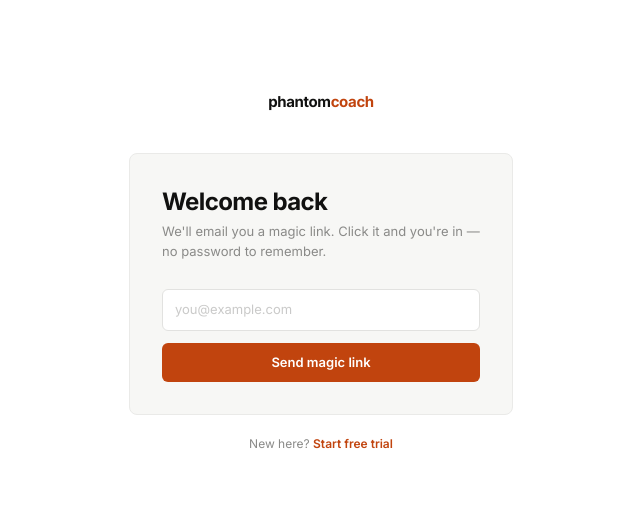
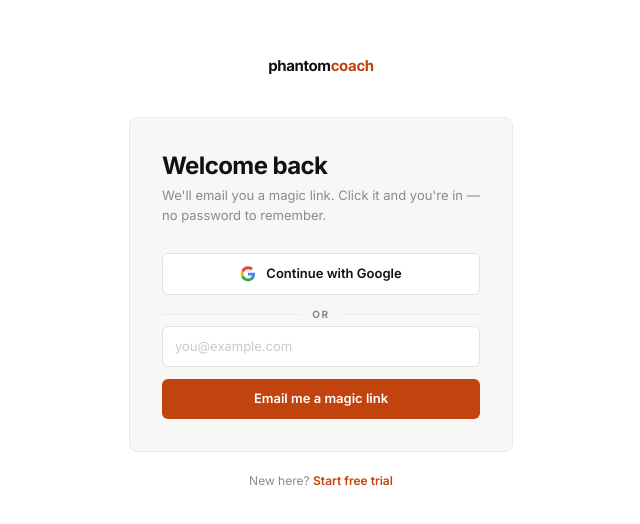
Before and after one commit to domvc/phantom, a Next.js app: page /sign-in in a window 1280 px wide. Shown: the part 128-652 px from the top of the page, without its empty margins (319-959 px from the left). Built offline with nearby package versions, Linux system fonts and the light colour scheme; no server answers.

Commit message:
feat(auth): Google OAuth sign-in alongside magic link

```diff
--- a/src/app/sign-in/page.tsx
+++ b/src/app/sign-in/page.tsx
@@ -8,6 +8,7 @@
   const configured = isSupabaseConfigured();
   const [email, setEmail] = useState("");
   const [phase, setPhase] = useState<"idle" | "sending" | "sent" | "error">("idle");
+  const [googlePhase, setGooglePhase] = useState<"idle" | "redirecting" | "error">("idle");
   const [error, setError] = useState<string | null>(null);
 
   async function sendMagicLink(e: React.FormEvent) {
@@ -38,6 +39,29 @@
     setPhase("sent");
   }
 
+  async function signInWithGoogle() {
+    setGooglePhase("redirecting");
+    setError(null);
+    const sb = getSupabase();
+    if (!sb) {
+      setError("Auth isn't configured yet — running in demo mode.");
+      setGooglePhase("error");
+      return;
+    }
+    const { error: authError } = await sb.auth.signInWithOAuth({
+      provider: "google",
+      options: {
+        redirectTo: `${window.location.origin}/auth/callback`,
+      },
+    });
+    if (authError) {
+      setError(authError.message);
+      setGooglePhase("error");
+    }
+    // On success the browser navigates to Google's consent screen — no need to
+    // unset the redirecting state, the page is unmounting.
+  }
+
   return (
     <main className="flex flex-1 items-center justify-center px-6 py-20">
       <div className="w-full max-w-sm">
@@ -62,6 +86,28 @@
                   </p>
                 </div>
               ) : (
+                <div className="space-y-3">
+                  {/* Google OAuth */}
+                  <button
+                    type="button"
+                    onClick={signInWithGoogle}
+                    disabled={googlePhase === "redirecting"}
+                    className="w-full flex items-center justify-center gap-2.5 px-5 py-2.5 bg-bg border border-border hover:border-accent text-text text-[13px] font-semibold rounded-md transition disabled:opacity-50"
+                  >
+                    <GoogleGlyph />
+                    {googlePhase === "redirecting" ? "Redirecting…" : "Continue with Google"}
+                  </button>
+
+                  {/* Divider */}
+                  <div className="flex items-center gap-3 my-1">
+                    <div className="flex-1 h-px bg-border-soft" />
+                    <span className="text-[10px] uppercase tracking-[0.16em] text-text-muted font-bold">
+                      or
+                    </span>
+                    <div className="flex-1 h-px bg-border-soft" />
+                  </div>
+
+                  {/* Magic link */}
                   <form onSubmit={sendMagicLink} className="space-y-3">
                     <input
                       type="email"
@@ -77,12 +123,13 @@
                       disabled={phase === "sending"}
                       className="w-full px-5 py-2.5 bg-accent hover:bg-accent-h disabled:opacity-50 text-white text-[13px] font-semibold rounded-md transition"
                     >
-                    {phase === "sending" ? "Sending…" : "Send magic link"}
+                      {phase === "sending" ? "Sending…" : "Email me a magic link"}
                     </button>
                     {error && (
-                    <p className="text-[12px] text-modify mt-2">⚠️ {error}</p>
+                      <p className="text-[12px] text-modify mt-1">⚠️ {error}</p>
                     )}
                   </form>
+                </div>
               )}
             </>
           ) : (
@@ -109,3 +156,26 @@
     </main>
   );
 }
+
+function GoogleGlyph() {
+  return (
+    <svg width="16" height="16" viewBox="0 0 48 48" aria-hidden>
+      <path
+        fill="#4285F4"
+        d="M45.12 24.5c0-1.56-.14-3.06-.4-4.5H24v8.51h11.84c-.51 2.75-2.06 5.08-4.39 6.64v5.52h7.11c4.16-3.83 6.56-9.47 6.56-16.17z"
+      />
+      <path
+        fill="#34A853"
+        d="M24 46c5.94 0 10.92-1.97 14.56-5.33l-7.11-5.52c-1.97 1.32-4.49 2.1-7.45 2.1-5.73 0-10.58-3.87-12.31-9.07H4.34v5.7C7.96 41.07 15.4 46 24 46z"
+      />
+      <path
+        fill="#FBBC05"
+        d="M11.69 28.18c-.44-1.32-.69-2.73-.69-4.18s.25-2.86.69-4.18v-5.7H4.34A21.99 21.99 0 0 0 2 24c0 3.55.85 6.91 2.34 9.88l7.35-5.7z"
+      />
+      <path
+        fill="#EA4335"
+        d="M24 9.75c3.23 0 6.13 1.11 8.41 3.29l6.31-6.31C34.91 3.18 29.93 1 24 1 15.4 1 7.96 5.93 4.34 13.12l7.35 5.7c1.73-5.2 6.58-9.07 12.31-9.07z"
+      />
+    </svg>
+  );
+}
```
Lines whose indentation alone changed are shown as unchanged.
